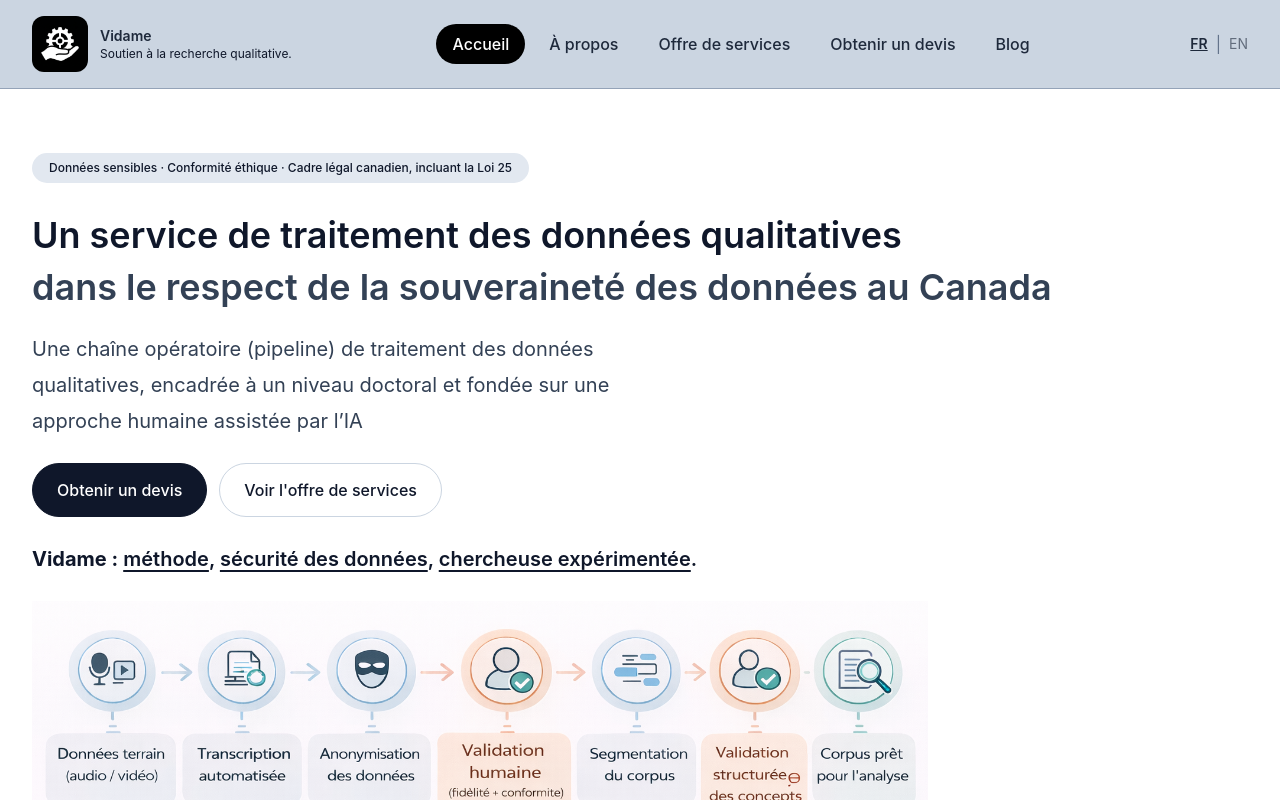
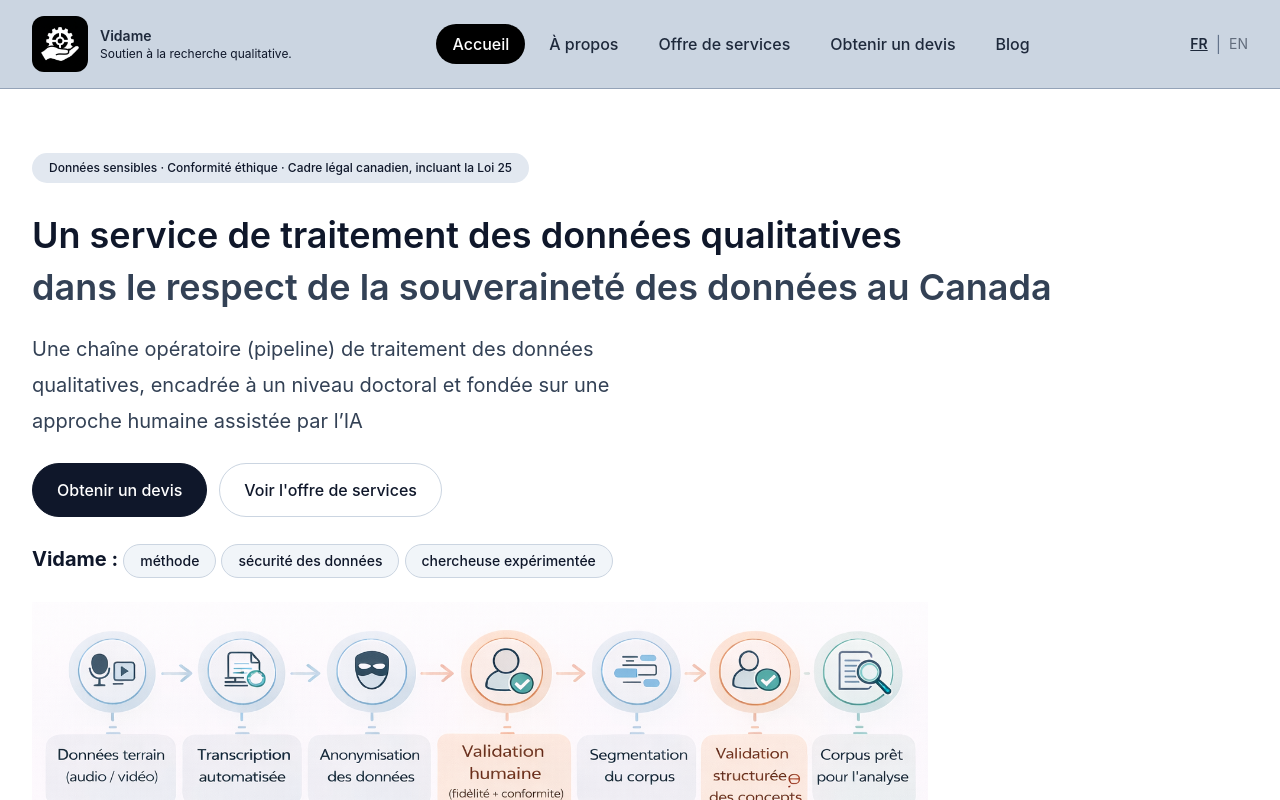
Before and after one commit to momopro21/vidame-recherche, a React (Vite) app: page / in a window 1280 px wide. Shown: the top 800 px of the page. Built offline with nearby package versions, Linux system fonts and the light colour scheme; the HTML template or start-up script is replaced by a standard one.

Commit message:
Update App.tsx

```diff
--- a/src/App.tsx
+++ b/src/App.tsx
@@ -543,50 +543,44 @@ function Accueil({setPage,lang,}: {setPage: (page: string) => void;lang: "fr" |
       <span className="font-bold">Vidame :</span>{" "}
       <a
         href="#pipeline"
-        className="underline underline-offset-4 hover:text-slate-700"
+        className="inline-block rounded-full border border-slate-300 bg-slate-100 px-4 py-1.5 text-sm font-medium text-slate-900 transition hover:bg-slate-200"
       >
         méthode
-      </a>
-      ,{" "}
+      </a>{" "}
       <a
         href="#securite"
-        className="underline underline-offset-4 hover:text-slate-700"
+        className="inline-block rounded-full border border-slate-300 bg-slate-100 px-4 py-1.5 text-sm font-medium text-slate-900 transition hover:bg-slate-200"
       >
         sécurité des données
-      </a>
-      ,{" "}
+      </a>{" "}
       <a
         href="#apropos"
-        className="underline underline-offset-4 hover:text-slate-700"
+        className="inline-block rounded-full border border-slate-300 bg-slate-100 px-4 py-1.5 text-sm font-medium text-slate-900 transition hover:bg-slate-200"
       >
         chercheuse expérimentée
       </a>
-      .
     </>
   ) : (
     <>
       <span className="font-bold">Vidame:</span>{" "}
       <a
         href="#pipeline"
-        className="underline underline-offset-4 hover:text-slate-700"
+        className="inline-block rounded-full border border-slate-300 bg-slate-100 px-4 py-1.5 text-sm font-medium text-slate-900 transition hover:bg-slate-200"
       >
         method
-      </a>
-      ,{" "}
+      </a>{" "}
       <a
         href="#securite"
-        className="underline underline-offset-4 hover:text-slate-700"
+        className="inline-block rounded-full border border-slate-300 bg-slate-100 px-4 py-1.5 text-sm font-medium text-slate-900 transition hover:bg-slate-200"
       >
         data security
-      </a>
-      ,{" "}
+      </a>{" "}
       <a
         href="#apropos"
-        className="underline underline-offset-4 hover:text-slate-700"
+        className="inline-block rounded-full border border-slate-300 bg-slate-100 px-4 py-1.5 text-sm font-medium text-slate-900 transition hover:bg-slate-200"
       >
         experienced researcher
       </a>
-      .
     </>
   )}
 </p>
```
